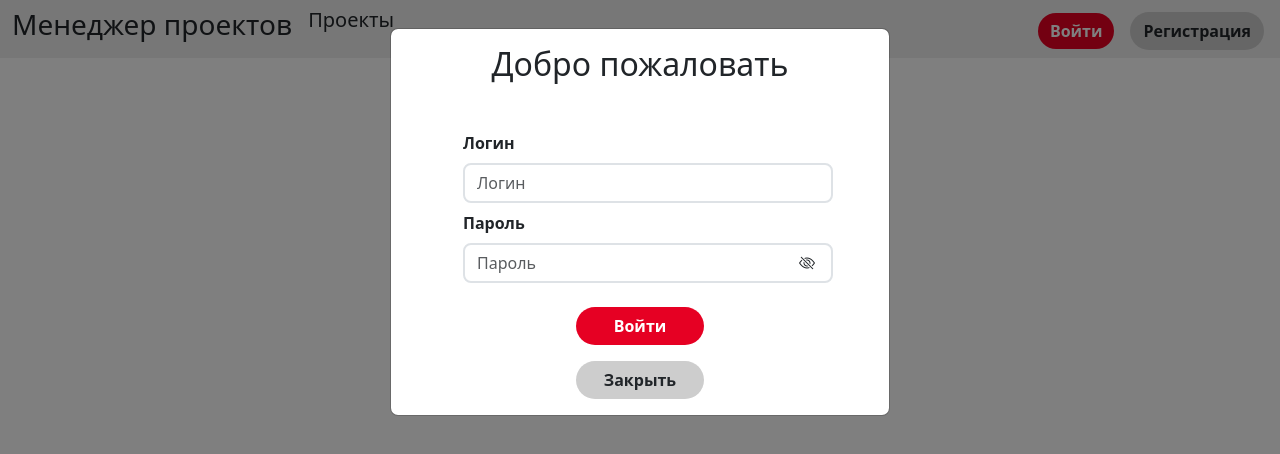
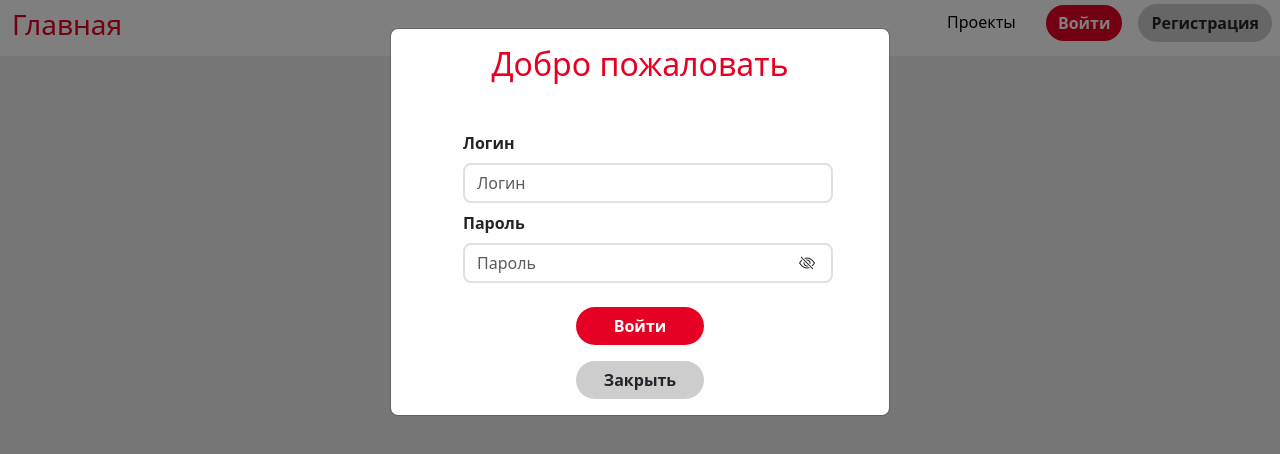
Before and after one commit to Hrpl/ReactProject, a React (Vite) app: page / in a window 1280 px wide. Both pictures are taken after a click on the button "Войти". Shown: the top 454 px of the page. Built offline with nearby package versions, Linux system fonts and the light colour scheme.

Commit message:
create project feed

```diff
--- a/src/App.jsx
+++ b/src/App.jsx
@@ -1,16 +1,14 @@
 import { useRef, useState } from 'react'
 import './App.css'
-import { Header } from './components/Header'
+
 import { Feed } from './components/Feed'
 
 export function App() {
 
   return (
-    <>
-    <Header></Header>
 
     <Feed></Feed>
-    </>
+
 
   )
 }
--- a/src/components/Feed.jsx
+++ b/src/components/Feed.jsx
@@ -1,5 +1,5 @@
 export function Feed(){
     return(
-        <></>
+        <div className="d-flex justify-content-center align-self-center">Информация о проекте</div>
     )
 }
--- a/src/components/Header.jsx
+++ b/src/components/Header.jsx
@@ -1,8 +1,9 @@
-import { Link } from "react-router-dom"
+import { Link } from "react-router-dom";
 import Cookies from 'js-cookie';
 import { Login } from "./Login";
 import { Button } from "react-bootstrap";
 import { useState } from "react";
+import "../styles/Header.css";
 
 export function Header(){
 
@@ -10,21 +11,31 @@ export function Header(){
 
 
     const user = Cookies.get('userName')
-    console.log(document.cookie)
 
     return(
-        <header className="d-flex justify-content-between p-2">
+        <header className="d-flex justify-content-between">
             <section className="d-flex mx-1">
-                <h3 className="">Менеджер проектов</h3>
-                <h5 className="mx-3 " style={{
-                    verticalAlign: "bottom"
-                }}>Проекты</h5>
+                <Link to="/">
+                    <h3 className="mt-2 ms-2"
+                    style={{
+                        color: "#e60023"}}>Главная</h3>
+                </Link>
+
+
             </section>
 
+            <section className="d-flex ">
+                <Link to="/project" className="mx-3 mt-1 link text-black" style={{
+                    fontSize: "1rem",
+                    padding: "0.38rem"
+                    }}>
+                       <p className=" text-black">Проекты</p>
+                </Link>
+
                 {user ? (
-                <p>{user}</p>
+                    <div className="circel m-1"><div className="mt-2"></div></div>
                 ):(
-                <div>
+                    <div className="m-0 p-0">
                         <Button onClick={() => setShowLogin(true)} className="btn mt-1 mx-2 text-white rounded-5" style={{
                             backgroundColor: "#e60023",
                             fontWeight: 600,
@@ -42,6 +53,8 @@ export function Header(){
                     </div>
 
                 )}
+            </section>
+
 
         </header>
     )
--- a/src/components/Login.jsx
+++ b/src/components/Login.jsx
@@ -1,11 +1,9 @@
 import { useContext, useRef, useState } from "react"
 import { AuthContext } from "../context/AuthContext"
-import { useNavigate } from "react-router-dom"
 import "../styles/Login.css"
 
 import {apiLogin} from '../services/api-services'
 import Cookies from 'js-cookie';
-
 import Modal from 'react-bootstrap/Modal';
 
 export function Login(props){
@@ -15,14 +13,14 @@ export function Login(props){
     const [showPassword, setShowPassword] = useState(false)
     const errorRef = useRef(null)
 
-    const navigate = useNavigate()
-
     async function clickLoginButton(){
         const resp = await apiLogin(user.login, user.password)
 
         if(resp != null) {
-            navigate("/")
             Cookies.set('userName', `${resp.data.name}`, { expires: 1})
+            Cookies.set('userLogin', `${resp.data.login}`, { expires: 1})
+
+            props.onHide()
         }
         else errorRef.current.hidden = false
     }
@@ -37,7 +35,7 @@ export function Login(props){
             >
 
                 <Modal.Body>
-                    <h2 className="text-center mb-5">Добро пожаловать</h2>
+                    <h2 className="text-center mb-5" style={{color: "#e60023"}}>Добро пожаловать</h2>
                     <div className="d-flex flex-column mx-5">
                         <label className="ms-2"  htmlFor="login"> <b>Логин</b></label>
                         <input value={user.login} className="form-control m-2 rounded-3 border-2" id="login" type="text"
@@ -60,11 +58,11 @@ export function Login(props){
 
                             </span>
                         </span>
+
+                        <section ref={errorRef} className="text-danger ms-2" hidden>
+                            <h6 className="bi bi-exclamation-triangle d-inline"></h6> Неверный логин или пароль
+                        </section>
                     </div>
-
-                    <section ref={errorRef} className="text-danger ms-2" hidden>
-                        Неверный логин или пароль
-                    </section>
 
                     <section className="d-flex justify-content-center flex-column">
                         <button className="btn text-white d-flex align-self-center justify-content-center mt-3 mb-0 rounded-5" style={{
@@ -81,7 +79,10 @@ export function Login(props){
                             width: "10vw",
                             backgroundColor: '#cdcdcd'
                         }}
-                        onClick={props.onHide}>Закрыть</button>
+                        onClick={() => {
+                            props.onHide()
+                            setUser({login: "", password: ""})
+                            }}>Закрыть</button>
                     </section>
 
                 </Modal.Body>
--- /dev/null
+++ b/src/components/Projects.jsx
@@ -0,0 +1,82 @@
+import { useEffect } from "react"
+import { useState } from "react"
+import Cookies from 'js-cookie';
+import {apiGetProjectByLogin} from '../services/api-services'
+import Card from 'react-bootstrap/Card';
+import "../styles/Project.css"
+
+export function Projects(){
+
+    const [userLogin, setUserLogin] = useState(Cookies.get('userLogin'))
+    const [projects, setProject] = useState([]);
+
+    async function getData(){
+        const u = await apiGetProjectByLogin(userLogin)
+        setProject(u);
+    }
+
+    useEffect(() => {
+        getData()
+    }, [userLogin])
+
+    return(
+        <>
+        {userLogin != undefined ?
+            projects != null ?
+            <div className="row p-0 m-0 justify-content-between">
+                <h3 className="mt-4">Текущие проекты</h3>
+
+                    {projects.filter(p => p.status != "Завершён").map((project, index) => {
+                        return(
+                            <Card className="col-3 mx-4 my-2 rounded-3 bg-white card p-0    " key={index}>
+                                <Card.Header >
+                                <h4 className="text-center ">{project.name}</h4>
+                                </Card.Header>
+                                <Card.Body className="row">
+
+                                <span className="col-5 mt-2">Заказчик: {project.client}</span>
+                                <span className="col-6 mt-2 text-end">Статус: {project.status} <i className="bi bi-clock"></i></span>
+
+                                <div className="row col-12 justify-content-center ">
+                                    <button className="btn rounded-5 text-white mt-3 col-4" style={{
+                                        backgroundColor: "#e60023",
+                                        fontWeight: 600}}>Подробнее</button>
+                                </div>
+
+                                </Card.Body>
+                            </Card>
+                        )
+                    })}
+
+
+                <h3 className="mt-5">Выполненные проекты</h3>
+                    {projects.filter(p => p.status == "Завершён").map((project, index) => {
+                        return(
+                                <Card className="col-3 mx-4 my-2 rounded-3 bg-white text-secondary card p-0" key={index}>
+                                    <Card.Header >
+                                    <h4 className="text-center ">{project.name}</h4>
+                                    </Card.Header>
+                                    <Card.Body className="row">
+
+                                    <span className="col-5 mt-2">Заказчик: {project.client}</span>
+                                    <span className="col-6 mt-2 text-end">Статус: {project.status} <i className="bi bi bi-check-lg"></i></span>
+
+                                    <div className="row col-12 justify-content-center ">
+                                    <button className="btn rounded-5 text-white bg-secondary mt-3 col-4" style={{
+                                        fontWeight: 600,}}>Подробнее</button>
+                                    </div>
+
+                                    </Card.Body>
+                                </Card>
+                        )
+                    })}
+
+            </div>
+            :
+            <h2 className="d-flex justify-content-center mt-5">У вас ещё нет проектов!</h2>
+        :
+            <h2 className="d-flex justify-content-center mt-5">Сначало авторизуйтесь!</h2>
+        }
+        </>
+    )
+}
--- a/src/index.css
+++ b/src/index.css
@@ -8,6 +8,11 @@
   text-rendering: optimizeLegibility;
   -webkit-font-smoothing: antialiased;
   -moz-osx-font-smoothing: grayscale;
+}
+
+body{
+  background-color: #efefef;
+  min-height: 100vh;
 }
 
 a {
--- a/src/main.jsx
+++ b/src/main.jsx
@@ -1,8 +1,8 @@
 import React from 'react'
 import ReactDOM from 'react-dom/client'
 import {App} from './App.jsx'
+import { Header } from './components/Header'
 import './index.css'
-import { Login } from './components/Login.jsx'
 
 import {
   createBrowserRouter,
@@ -11,19 +11,29 @@ import {
   Link,
 } from "react-router-dom";
 import { AuthProvider } from './context/AuthContext'
+import { Projects } from './components/Projects.jsx'
 
 const router = createBrowserRouter([
   {
     path: "/",
     element: (
-      <App />
-    ),
+
+      <>
+        <Header/>
+
+        <App />
+      </>
+    )
   },
   {
-    path: "/login",
-    element: (
-      <Login />
-    ),
+    path: "/project",
+    element:(
+      <>
+        <Header></Header>
+
+        <Projects></Projects>
+      </>
+    )
   }
 ]);
 
--- a/src/services/api-services.js
+++ b/src/services/api-services.js
@@ -11,6 +11,15 @@ export async function apiLogin(login, password){
     catch(error){
         return null
     }
+}
 
+export async function apiGetProjectByLogin(login){
+    try{
+        const data = await axios.get(`http://192.168.0.12:8080/api/ps/findByUser/${login}`)
 
+        return data.data
+    }
+    catch(error){
+        return null
+    }
 }
--- /dev/null
+++ b/src/styles/Header.css
@@ -0,0 +1,13 @@
+.circel{
+    height: 3rem;
+    width: 3rem;
+    border-radius: 90%;
+    border: 2px solid #e60023;
+    text-align: center;
+    vertical-align: middle;
+}
+
+header{
+    background-color: white;
+
+}
--- /dev/null
+++ b/src/styles/Project.css
@@ -0,0 +1,10 @@
+
+
+.card:hover{
+    animation: card-shadow 0.15s ease-in-out forwards;
+
+}
+
+@keyframes card-shadow {
+    to{box-shadow: 4px 4px 2px #aaa;}
+}
```
Also changed, not shown: src/components/Regis.jsx (added, +9 -0 lines). Lines whose indentation alone changed are shown as unchanged.
